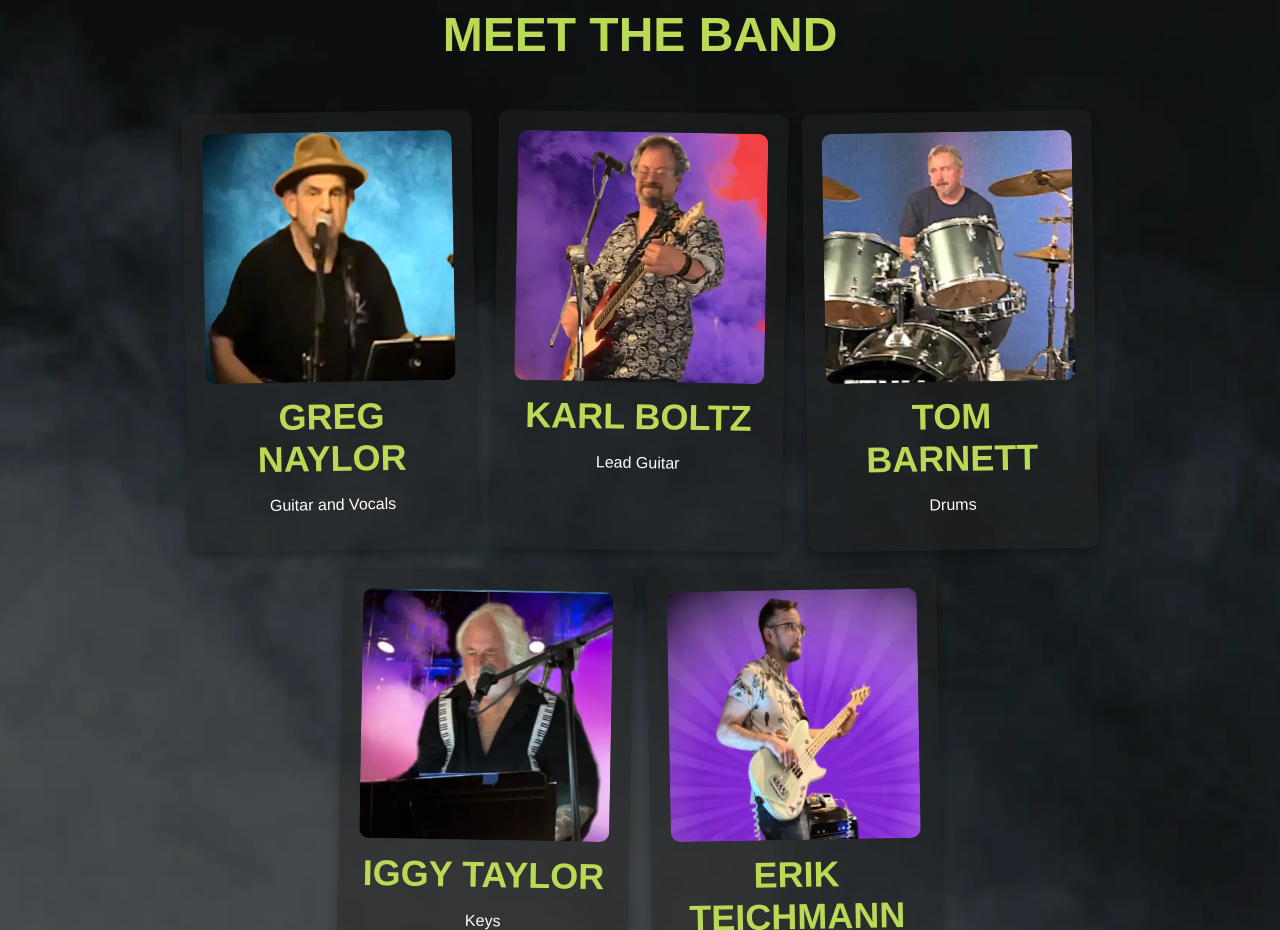
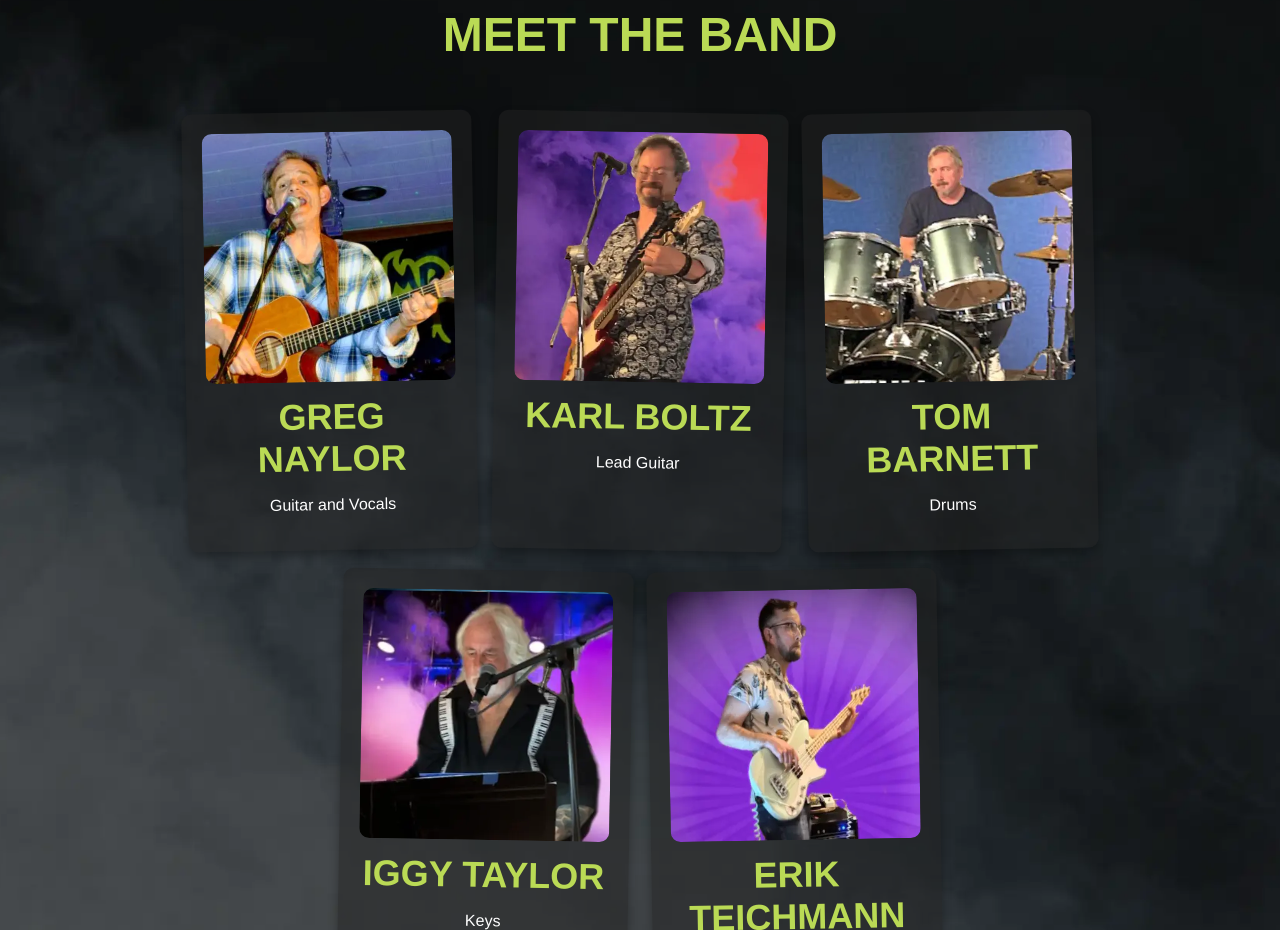
Before and after one commit to eriktdesign/oscarsbox, a plain HTML site: page index.html in a window 1280 px wide. Shown: the part 2500-3430 px from the top of the page. Drawn offline with Linux system fonts and the light colour scheme; a web font is replaced by a local one.

Commit message:
Updates photo of Greg

```diff
--- a/index.html
+++ b/index.html
@@ -95,7 +95,7 @@
     <h2 id="bios">Meet the Band</h2>
     <div class="bio-grid">
       <div class="bio-member">
-        <img src="images/greg.webp" alt="Greg Naylor" loading="lazy">
+        <img src="images/greg-2.webp" alt="Greg Naylor" loading="lazy">
         <h3>Greg Naylor</h3>
         <p>Guitar and Vocals</p>
       </div>
```
Also changed, not shown: images/greg-2.webp (added).
